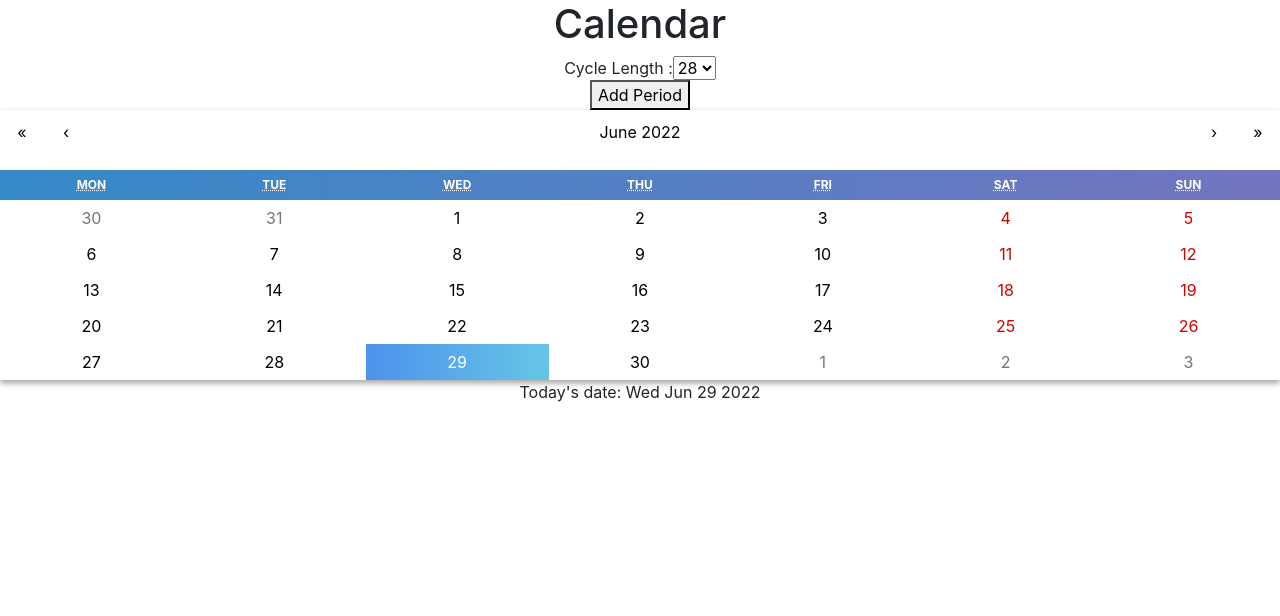
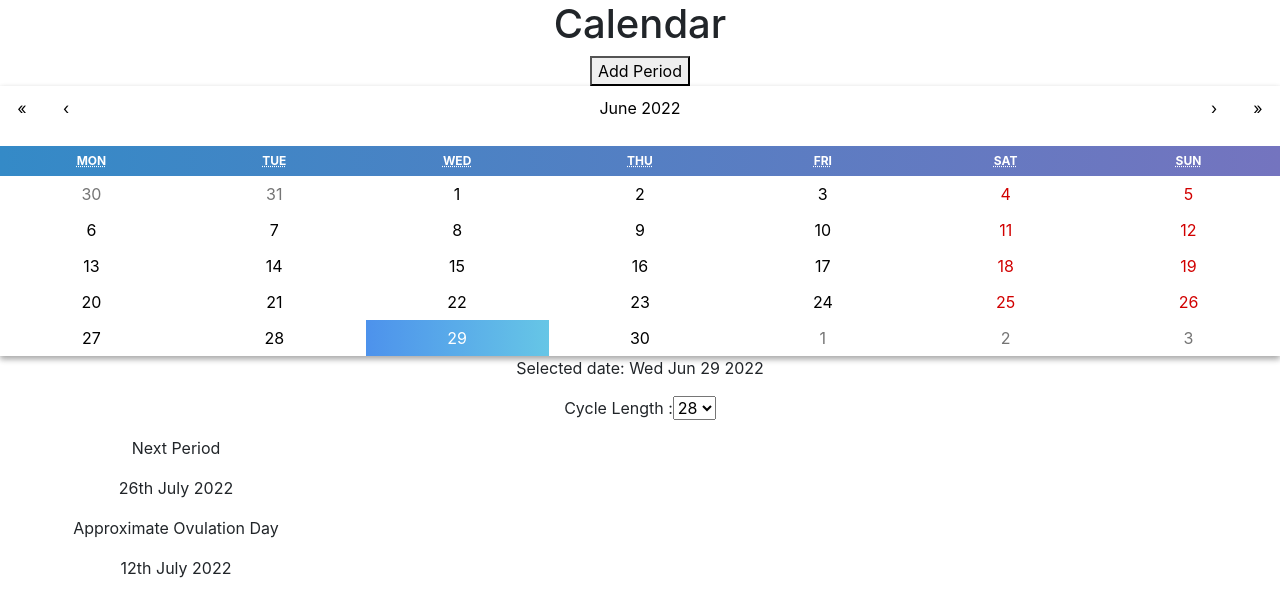
Before and after one commit to juliamachin/tracker-client, a React (Create React App) app: page /mycalendar in a window 1280 px wide. Shown: the top 616 px of the page. Built offline with nearby package versions, Linux system fonts and the light colour scheme.

Commit message:
added period and ovulation predictions

```diff
--- a/src/Components/MyCalendar/MyCalendar.js
+++ b/src/Components/MyCalendar/MyCalendar.js
@@ -1,6 +1,7 @@
 import "./MyCalendar.css";
 import { useState } from "react";
 import Calendar from "react-calendar";
+import Moment from "react-moment";
 
 const MyCalendar = () => {
   const [date, setDate] = useState(new Date());
@@ -17,6 +18,22 @@ const MyCalendar = () => {
   return (
     <div className="calender">
       <h1>Calendar</h1>
+      <div>
+        <button onClick={addPeriod}>Add Period</button>
+        <Calendar onChange={setDate} value={date} selectRange={range} />
+      </div>
+      {date.length > 0 ? (
+        <p>
+          <span>Start:</span> {date[0].toDateString()}
+          &nbsp; to &nbsp;
+          <span>End:</span> {date[1].toDateString()}
+        </p>
+      ) : (
+        <p>
+          <span>Selected date:</span> {date.toDateString()}
+        </p>
+      )}
+      <form>
       <label for="cycle">Cycle Length : </label>
       <select
         onChange={(event) => setCycle(event.target.value)}
@@ -39,21 +56,21 @@ const MyCalendar = () => {
         <option value="34">34</option>
         <option value="35">35</option>
       </select>
-      <div>
-        <button onClick={addPeriod}>Add Period</button>
-        <Calendar onChange={setDate} value={date} selectRange={range} />
+      </form>
+      <div className="col-md-3 m-3 box ">
+        <p>Next Period</p>
+
+        <Moment format="Do MMMM YYYY" add={{ days: cycleLength - 1 }}>
+          {date}
+        </Moment>
       </div>
-      {date.length > 0 ? (
-        <p>
-          <span>Start:</span> {date[0].toDateString()}
-          &nbsp; to &nbsp;
-          <span>End:</span> {date[1].toDateString()}
-        </p>
-      ) : (
-        <p>
-          <span>Today's date:</span> {date.toDateString()}
-        </p>
-      )}
+      <div className="col-md-3 m-3 box ">
+        <p> Approximate Ovulation Day</p>
+
+        <Moment format="Do MMMM YYYY" add={{ days: cycleLength - 1 - 14 }}>
+          {date}
+        </Moment>
+      </div>
     </div>
   );
 };
```
